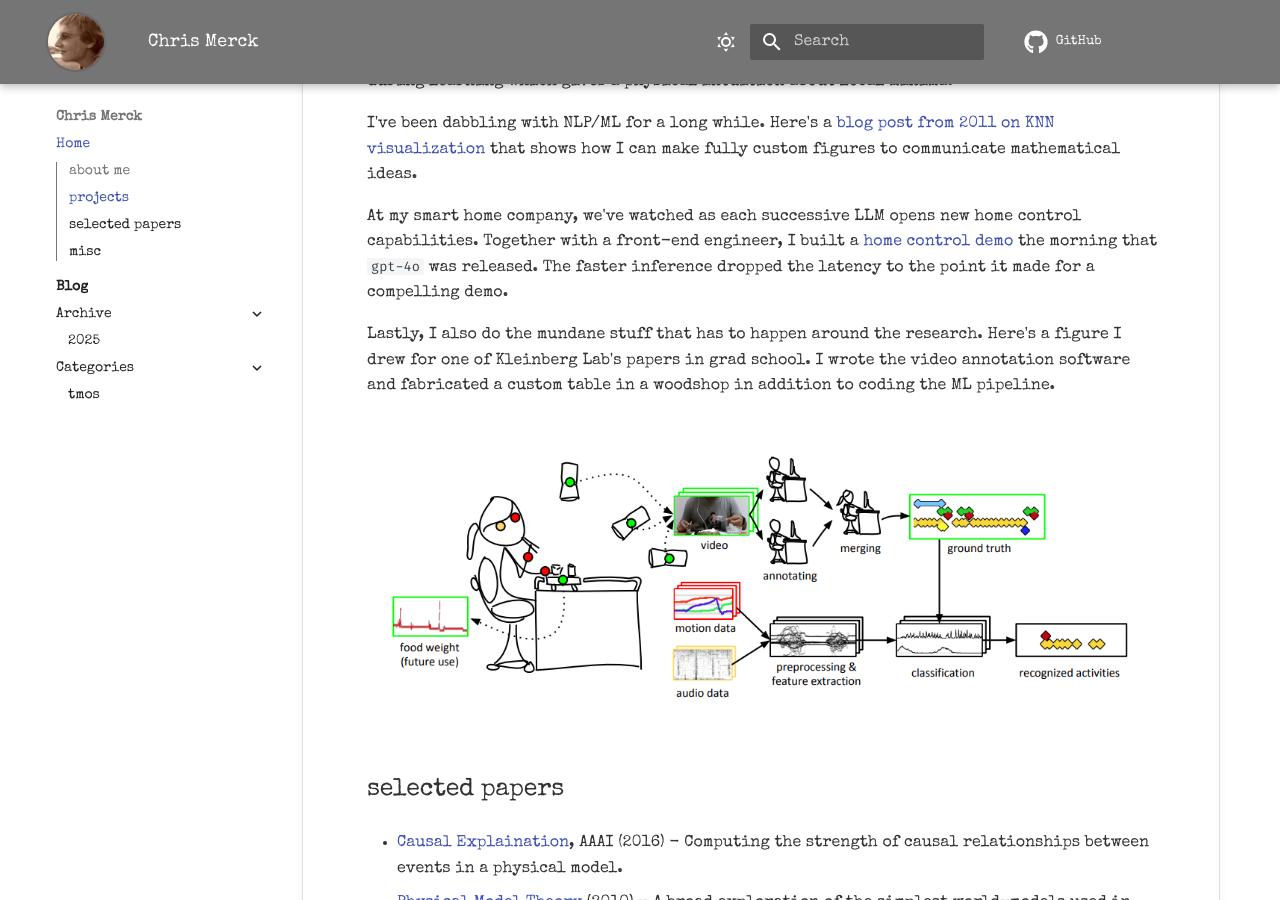
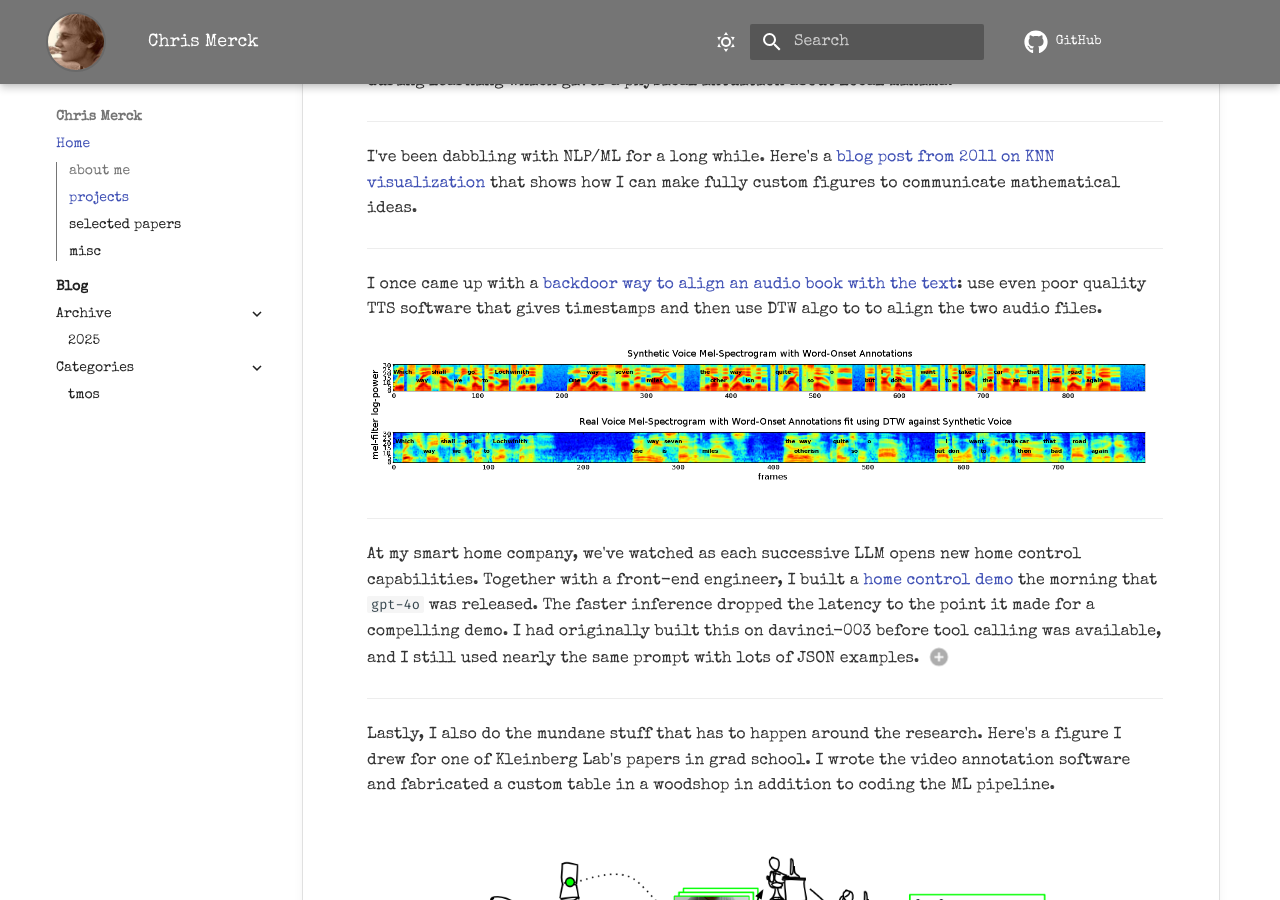
Before and after one commit to chrismerck/chrismerck.github.io, an MkDocs documentation site: the page built from docs/index.md, in a window 1280 px wide and 900 px high, scrolled down 757 px. Built offline with MkDocs 1.6.1 and Material for MkDocs 9.7.7, drawn with Linux system fonts in a browser that asks for light colours; comment, search, counter and statistics services are not loaded.

Commit message:
add spectrogram example

```diff
--- a/docs/index.md
+++ b/docs/index.md
@@ -20,11 +20,26 @@ Research directions I'm particularly interested in:
 I'm curious about AI interpretability, so I [reproduced the intro figure](blog/2025/05/14/demonstrating-superposition/)
  from Anthropic's Toy Models of Superposition. I wanted a refresher, so rather than use an autograd I worked out the gradients by hand and implemented in C. My small contribution is animating the embedding during learning which gives a physical intuition about local minima.
 
+---
+
 I've been dabbling with NLP/ML for a long while. Here's a [blog post from 2011 on KNN visualization](https://quasiphysics.wordpress.com/2011/12/13/visualizing-k-nearest-neighbor-regression/) that shows how I can make fully custom figures to communicate mathematical ideas.
+
+---
+
+I once came up with a [backdoor way to align an audio book with the text](https://quasiphysics.wordpress.com/2013/08/08/speech-transcript-alignment/): use even poor quality TTS software that gives timestamps and then use DTW algo to to align the two audio files.
+
+![aligned-spectrograms](assets/aligned-spectrograms.png)
+
+---
 
 At my smart home company, we've watched as each successive LLM opens new home control capabilities.
 Together with a front-end engineer, I built a [home control demo](https://www.youtube.com/watch?v=F_rlwDuOiXU) the morning that `gpt-4o` was released.
-The faster inference dropped the latency to the point it made for a compelling demo.
+The faster inference dropped the latency to the point it made for a compelling demo. I had originally built this on davinci-003 before tool calling was available, and I still used nearly the same prompt with lots of JSON examples. (1)
+{ .annotate }
+
+1. I still think it would be amazing to be able to specify a grammar for the LLM to follow. Should be easy to just condition the output probabilities on being grammatical (provided there's no garden paths :hmm:).
+
+---
 
 Lastly, I also do the mundane stuff that has to happen around the research. Here's a figure I drew for one of Kleinberg Lab's papers in grad school. I wrote the video annotation software and fabricated a custom table in a woodshop in addition to coding the ML pipeline.
 
```
Also changed, not shown: docs/assets/aligned-spectrograms.png (added), 1 other file.
